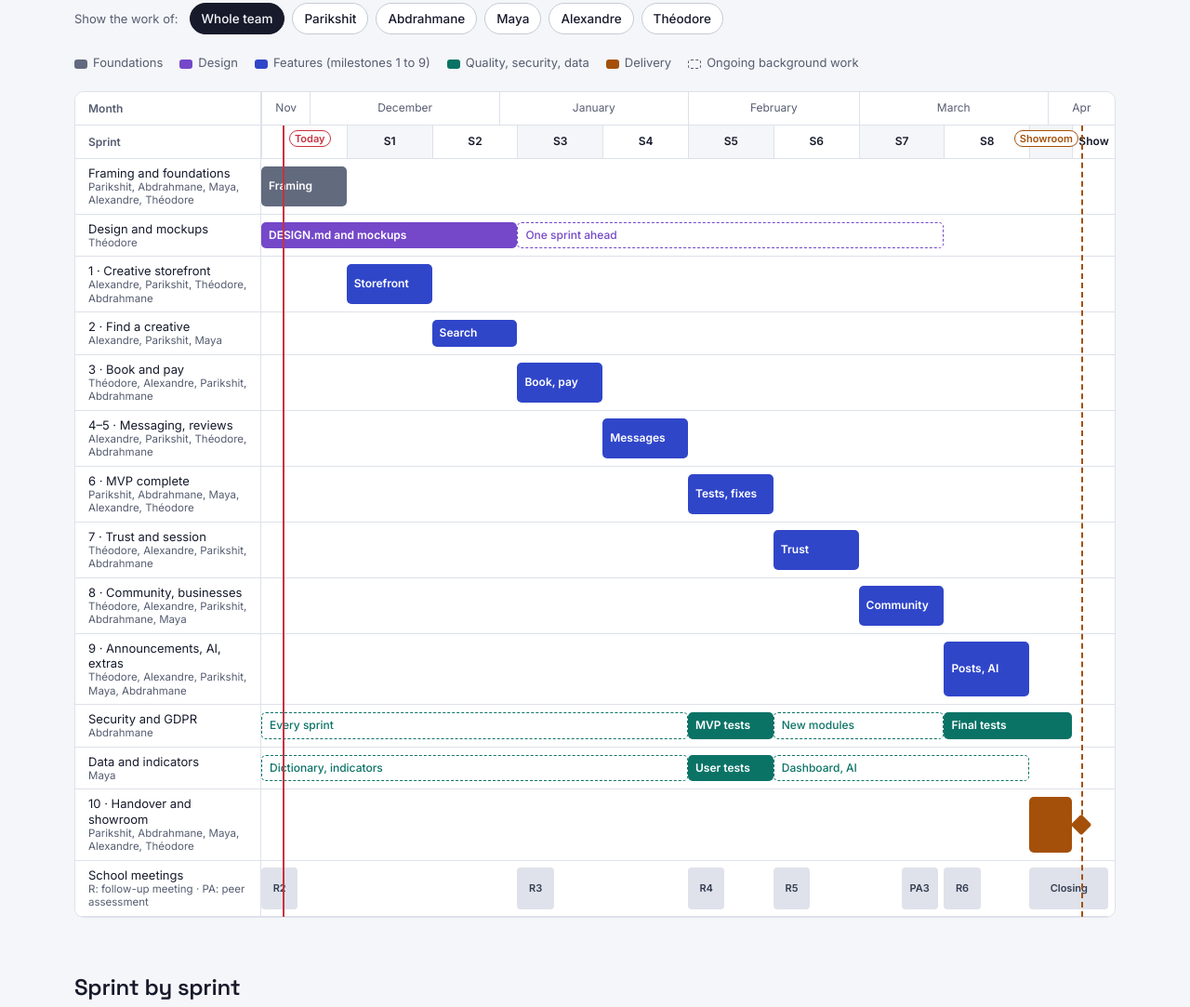
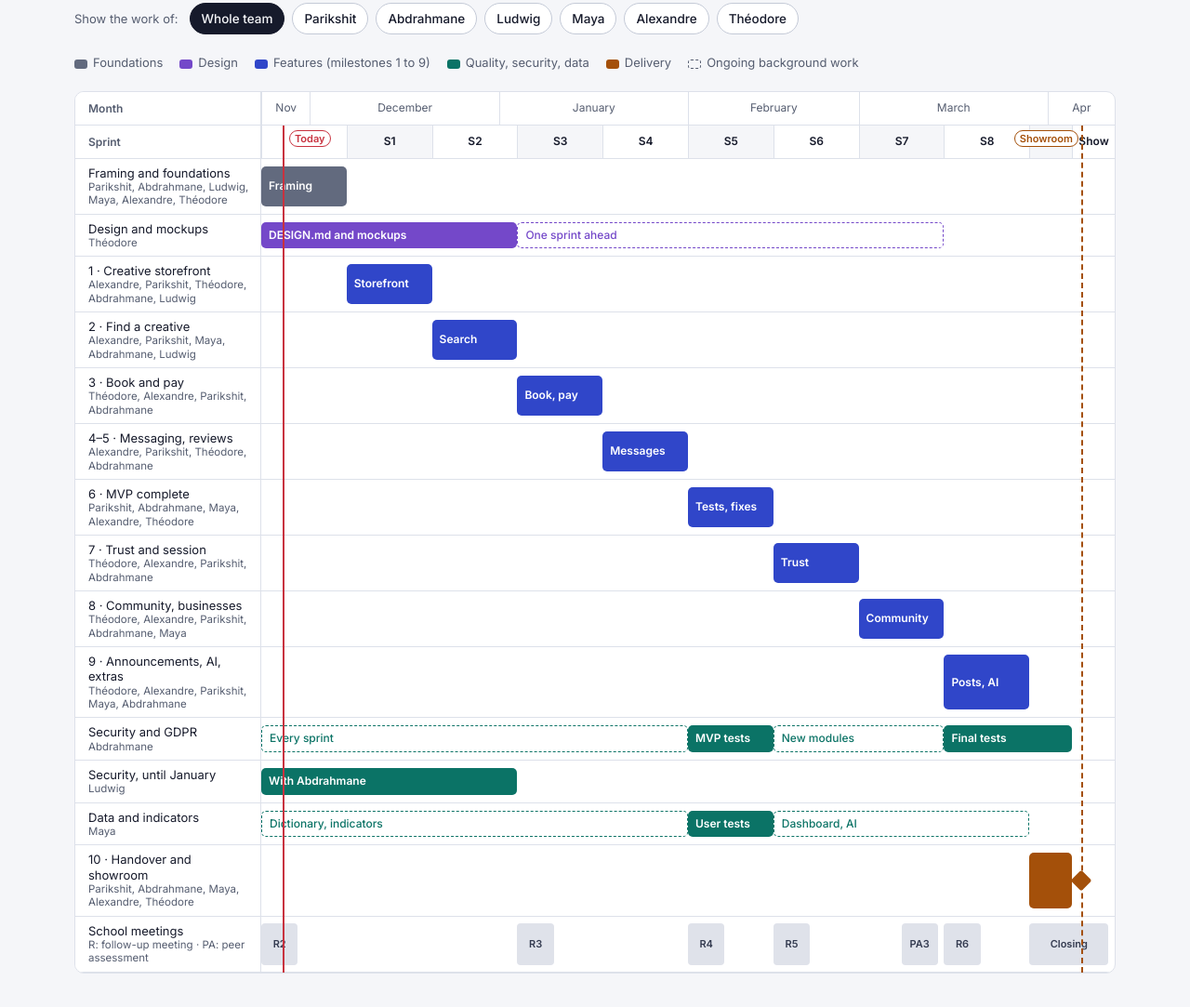
Before and after one commit to TheodoreRoussard/uvision, a plain HTML site: page docs/index.html in a window 1280 px wide. Shown: the part 1161-2244 px from the top of the page at 93% size. Drawn offline with Linux system fonts and the light colour scheme.

Commit message:
Add Ludwig to the team until January
- Ludwig shares Abdrahmane's security tasks in S0-S2 and hands his work
  over to him before leaving in January (assumed at the end of S2,
  3 January).
- Capacity: six people until January, then five; about 810 h in total.
- New risk: security loses half its capacity when payments start in S3.
- Interactive roadmap: Ludwig filter, Gantt row, sprint tasks, team card.

```diff
--- a/docs/index.html
+++ b/docs/index.html
@@ -168,7 +168,7 @@ footer{font-size:13px;color:var(--muted)}
       <div>Start <b>23 Nov 2026</b></div>
       <div>Showroom <b>6 Apr 2027</b></div>
       <div>MVP <b>14 Feb 2027</b></div>
-      <div>Team <b>5 people</b>, about 8 hours a week each</div>
+      <div>Team <b>6 people</b> until January, then 5, about 8 hours a week each</div>
     </div>
     <dl class="howto">
       <div><dt>Sprint</dt><dd>Two weeks of work, Monday to Sunday, numbered S0 to S9.</dd></div>
@@ -208,6 +208,7 @@ footer{font-size:13px;color:var(--muted)}
       <button class="chip" type="button" id="f-all" data-person="all" aria-pressed="true">Whole team</button>
       <button class="chip" type="button" id="f-P" data-person="P" aria-pressed="false">Parikshit</button>
       <button class="chip" type="button" id="f-A" data-person="A" aria-pressed="false">Abdrahmane</button>
+      <button class="chip" type="button" id="f-L" data-person="L" aria-pressed="false">Ludwig</button>
       <button class="chip" type="button" id="f-M" data-person="M" aria-pressed="false">Maya</button>
       <button class="chip" type="button" id="f-Al" data-person="Al" aria-pressed="false">Alexandre</button>
       <button class="chip" type="button" id="f-T" data-person="T" aria-pressed="false">Théodore</button>
@@ -282,7 +283,7 @@ footer{font-size:13px;color:var(--muted)}
   var START = new Date(2026,10,23); // 23 Nov 2026 = day 0
   var TOTAL = 140;                  // through 11 Apr 2027
   var pct = function(d){ return (d/TOTAL*100)+'%'; };
-  var NAMES = {P:'Parikshit',A:'Abdrahmane',M:'Maya',Al:'Alexandre',T:'Théodore'};
+  var NAMES = {P:'Parikshit',A:'Abdrahmane',L:'Ludwig',M:'Maya',Al:'Alexandre',T:'Théodore'};
   var MONTHS = ['Jan','Feb','Mar','Apr','May','Jun','Jul','Aug','Sep','Oct','Nov','Dec'];
   function dayToDate(d){ var x=new Date(START); x.setDate(x.getDate()+d); return x; }
   function fmt(d){ var x=dayToDate(d); return x.getDate()+' '+MONTHS[x.getMonth()]; }
@@ -292,10 +293,10 @@ footer{font-size:13px;color:var(--muted)}
   var sprintCols = [['S0',0,14],['S1',14,28],['S2',28,42],['S3',42,56],['S4',56,70],['S5',70,84],['S6',84,98],['S7',98,112],['S8',112,126],['S9',126,133],['Show',133,140]];
 
   var rows = [
-    {label:'Framing and foundations', who:['P','A','M','Al','T'], segs:[[0,14,'found','Framing','PRD, architecture, data model, threat model']]},
+    {label:'Framing and foundations', who:['P','A','L','M','Al','T'], segs:[[0,14,'found','Framing','PRD, architecture, data model, threat model']]},
     {label:'Design and mockups', who:['T'], segs:[[0,42,'design','DESIGN.md and mockups','Design direction, then mockups of the MVP screens'],[42,112,'design light','One sprint ahead','Mockups ready one sprint before they are built']]},
-    {label:'1 · Creative storefront', who:['Al','P','T','A'], segs:[[14,28,'product','Storefront','Profile, portfolio, services and prices, availability, deposit']]},
-    {label:'2 · Find a creative', who:['Al','P','M'], segs:[[28,42,'product','Search','Search, full profile, advanced filters']]},
+    {label:'1 · Creative storefront', who:['Al','P','T','A','L'], segs:[[14,28,'product','Storefront','Profile, portfolio, services and prices, availability, deposit']]},
+    {label:'2 · Find a creative', who:['Al','P','M','A','L'], segs:[[28,42,'product','Search','Search, full profile, advanced filters']]},
     {label:'3 · Book and pay', who:['T','Al','P','A'], segs:[[42,56,'product','Book, pay','Booking, Stripe payment in test mode, emails, personal spaces']]},
     {label:'4–5 · Messaging, reviews', who:['Al','P','T','A'], segs:[[56,70,'product','Messages','Messaging between client and creative; reviews once a booking is confirmed']]},
     {label:'6 · MVP complete', who:['P','A','M','Al','T'], segs:[[70,84,'product','Tests, fixes','End-to-end tests, user tests, design audit and MVP fixes']]},
@@ -303,6 +304,7 @@ footer{font-size:13px;color:var(--muted)}
     {label:'8 · Community, businesses', who:['T','Al','P','A','M'], segs:[[98,112,'product','Community','Graine de Champion, Uvision Award, company and school accounts, calls for tenders']]},
     {label:'9 · Announcements, AI, extras', who:['T','Al','P','M','A'], segs:[[112,126,'product','Posts, AI','Announcements, AI recommendations, other visual professions, secondary features']]},
     {label:'Security and GDPR', who:['A'], segs:[[0,70,'quality light','Every sprint','Risk analysis, permissions, security reviews each sprint'],[70,84,'quality','MVP tests','MVP security tests and report v1'],[84,112,'quality light','New modules','Verification, two-factor authentication, vote fraud, permissions'],[112,133,'quality','Final tests','Final security tests, checklist and report']]},
+    {label:'Security, until January', who:['L'], segs:[[0,42,'quality','With Abdrahmane','Same security tasks as Abdrahmane, then handover to him before leaving in January']]},
     {label:'Data and indicators', who:['M'], segs:[[0,70,'quality light','Dictionary, indicators','Data dictionary, key indicators, rules of the post-MVP modules'],[70,84,'quality','User tests','User tests with clients and creatives'],[84,126,'quality light','Dashboard, AI','Indicators dashboard, AI recommendations, data and AI roadmap']]},
     {label:'10 · Handover and showroom', who:['P','A','M','Al','T'], segs:[[126,133,'deliver','','Fixes, handover pack and go-live procedure for the founders']], diamond:134}
   ];
@@ -356,11 +358,11 @@ footer{font-size:13px;color:var(--muted)}
 
   var ledger=[
     {code:'S0',a:0,b:14,title:'Framing and foundations',tags:[['school','Follow-up meeting 2 · we present the PRD and the roadmap']],
-     t:{P:'Architecture diagram v1, data model v1 ready to take the later modules, development, test and production environments',A:'Risk analysis v1, threat model v1, permissions matrix (client, creative, admin, then company and school)',M:'Data dictionary v1, key indicators, recruiting beta testers among the survey respondents',Al:'Project foundation (Next.js, TypeScript, Tailwind), automatic code checks, user sign-in, French and English',T:'Progress tracking on GitHub for the founders (milestones, one issue per deliverable), Stripe Connect study, financial rules (statuses, deposit, 5% or 2% commission deducted from the payout, refunds, validation code), design direction (DESIGN.md)'}},
+     t:{P:'Architecture diagram v1, data model v1 ready to take the later modules, development, test and production environments',A:'Risk analysis v1, threat model v1, permissions matrix (client, creative, admin, then company and school)',L:'With Abdrahmane: risk analysis v1, threat model v1, permissions matrix',M:'Data dictionary v1, key indicators, recruiting beta testers among the survey respondents',Al:'Project foundation (Next.js, TypeScript, Tailwind), automatic code checks, user sign-in, French and English',T:'Progress tracking on GitHub for the founders (milestones, one issue per deliverable), Stripe Connect study, financial rules (statuses, deposit, 5% or 2% commission deducted from the payout, refunds, validation code), design direction (DESIGN.md)'}},
     {code:'S1',a:14,b:28,title:'Creative storefront',tags:[['goal','Goal: milestone 1, the creative storefront']],
-     t:{Al:'Sign-up and sign-in, creative profile, portfolio, Behance or website link, services and prices, availability calendar',P:'Tables for users, profiles, portfolios, services and availability; image storage',A:'Securing sign-in, account recovery and uploads; a creative can only edit their own data; phone verification; student status through a partner school email',T:'Mockups of sign-up, the storefront and search; services and prices; deposit settings; Stripe account in test mode',M:'French and English copy; demo data (all of France, 12 categories); usage tracking plan'}},
+     t:{Al:'Sign-up and sign-in, creative profile, portfolio, Behance or website link, services and prices, availability calendar',P:'Tables for users, profiles, portfolios, services and availability; image storage',A:'Securing sign-in, account recovery and uploads; a creative can only edit their own data; phone verification; student status through a partner school email',L:'With Abdrahmane: securing sign-in and uploads, access checks, phone and school email verification',T:'Mockups of sign-up, the storefront and search; services and prices; deposit settings; Stripe account in test mode',M:'French and English copy; demo data (all of France, 12 categories); usage tracking plan'}},
     {code:'S2',a:28,b:42,title:'Find a creative',tags:[['goal','Goal: milestone 2, find a creative']],
-     t:{Al:'Search page, profile card, full profile, advanced filters including « experienced »',P:'Search by category, budget, type, name, city and postcode, with filters; result speed',M:'Result ranking, filter definitions including the « experienced » threshold, handling searches with no results, recommendation study v1',T:'Mockups of booking, personal spaces and messaging; technical description of bookings',A:'Server security review; personal data visible on public profiles'}},
+     t:{Al:'Search page, profile card, full profile, advanced filters including « experienced »',P:'Search by category, budget, type, name, city and postcode, with filters; result speed',M:'Result ranking, filter definitions including the « experienced » threshold, handling searches with no results, recommendation study v1',T:'Mockups of booking, personal spaces and messaging; technical description of bookings',A:'Server security review; personal data visible on public profiles',L:'With Abdrahmane: server security review, public profile data; handover of his work before leaving in January'}},
     {code:'S3',a:42,b:56,title:'Book and pay',tags:[['school','Follow-up meeting 3 · demo: a creative publishes a storefront, search with filters'],['goal','Goal: milestone 3, book and pay']],
      t:{T:'Bookings and statuses, deposit or full payment in test mode, 5% or 2% commission, reliable Stripe notifications, cancellations and refunds',Al:'Booking journey, client and creative personal spaces',P:'Tables for bookings, payments and transactions; email sending',A:'Payment risks, checking Stripe notifications, protecting access keys; nobody can reach someone else\'s booking',M:'Mockup of the key indicators dashboard; user test protocol'}},
     {code:'S4',a:56,b:70,title:'Messaging and reviews',tags:[['goal','Goal: milestones 4 and 5, messaging and reviews']],
@@ -376,7 +378,7 @@ footer{font-size:13px;color:var(--muted)}
     {code:'S9',a:126,b:133,title:'Stabilisation and handover',tags:[['school','Closing meeting (29 Mar – 10 Apr)'],['school','Showroom on 6 April'],['goal','Goal: milestone 10, ready for the founders to launch']],
      t:{P:'Installation instructions, go-live procedure (live payment keys, domain, environments), access for the founders',A:'Final security report and remaining risks',M:'Showroom material, recommendations for the founders',Al:'Demo script and data, code documentation, known issues',T:'Feature status against the specification, server and financial flow documentation'}}
   ];
-  var order=['P','A','M','Al','T'];
+  var order=['P','A','L','M','Al','T'];
   var L=document.getElementById('ledger');
   var current=null;
   ledger.forEach(function(s){
@@ -415,6 +417,7 @@ footer{font-size:13px;color:var(--muted)}
   var team=[
     {k:'P',role:'Project lead, cloud architecture, database',d:[['Architecture diagram','S0, final S8'],['Data model','S0, v2 S5, final S8'],['Technical documentation, go-live procedure','S8 – S9']]},
     {k:'A',role:'Cybersecurity',d:[['Risk analysis, threat model','S0, revised S3 and S5'],['Permissions matrix','S0, extended S7'],['Security test report','v1 S5, final S9'],['Security checklist','S8']]},
+    {k:'L',role:'Cybersecurity, with Abdrahmane, until January',d:[['Risk analysis, threat model, permissions matrix','S0'],['Sign-in, upload and API security','S1 – S2'],['Handover to Abdrahmane','Before leaving in January']]},
     {k:'M',role:'Data, AI and communication',d:[['Data dictionary','S0, final S8'],['Key indicators','S0, dashboard S7'],['Recommendation proposals','S2, AI in S8'],['Needs study (user tests)','S5'],['Data and AI roadmap','S8']]},
     {k:'Al',role:'Full-stack, interfaces',d:[['Interfaces connected to the server','S1 to S8'],['Functional tests','S5, then each sprint'],['Code documentation','S9']]},
     {k:'T',role:'Full-stack fintech, payments and design',d:[['Progress tracking on GitHub','S0, then each sprint'],['Financial rules','S0'],['DESIGN.md and mockups','S0, then one sprint ahead'],['Server features','S1 to S8'],['Test-mode payment','S3 – S5'],['Flow documentation','S9']]}
```
Also changed, not shown: 3 other files.
